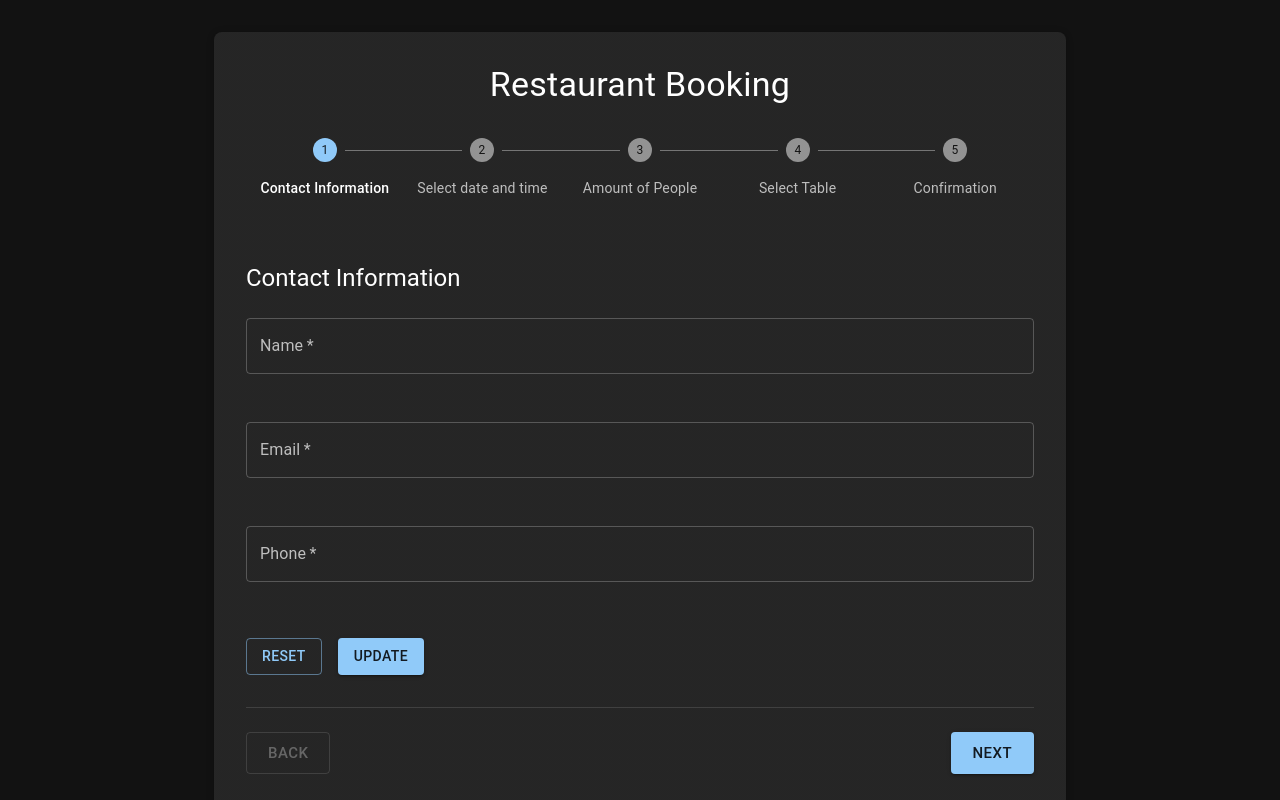
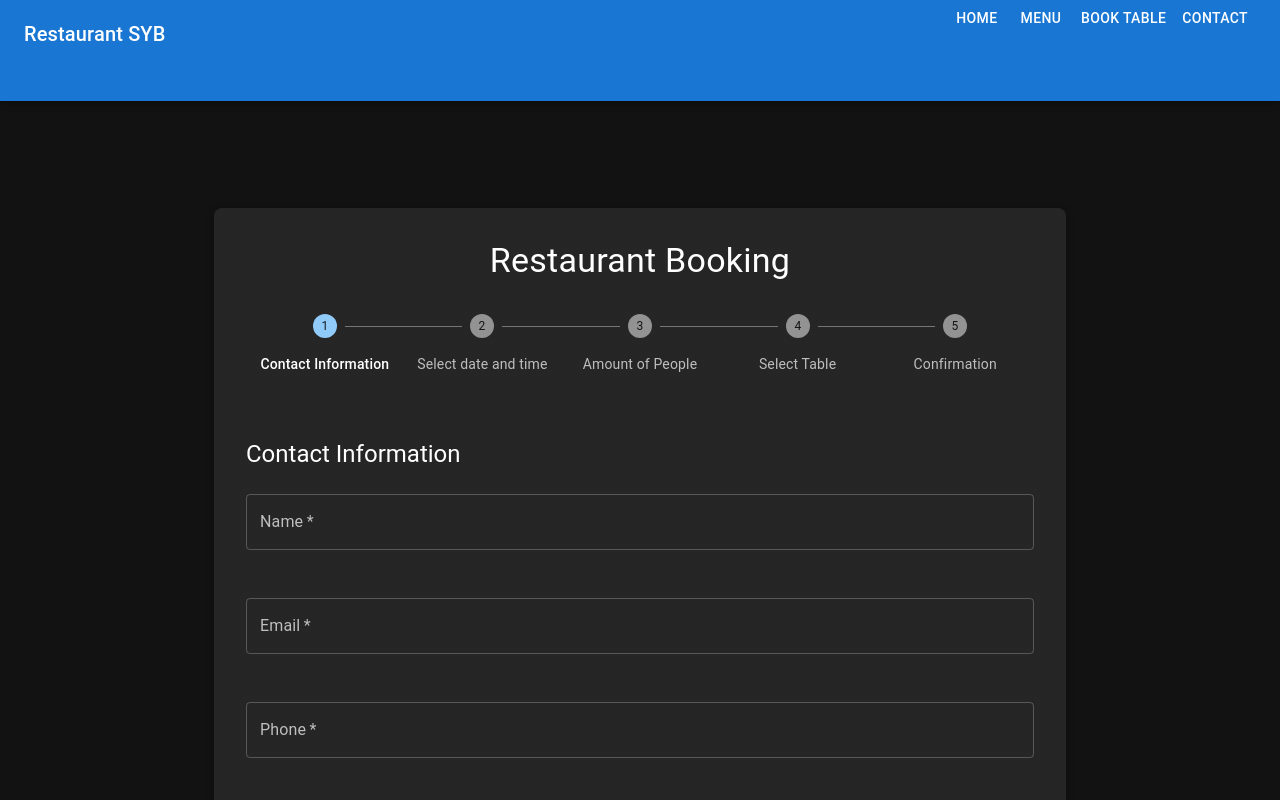
Before and after one commit to OssyCA/RestaurantReact, a React (Vite) app: page / in a window 1280 px wide. Shown: the top 800 px of the page. Built offline with nearby package versions, Linux system fonts and the light colour scheme.

Commit message:
added navbar

```diff
--- a/src/App.jsx
+++ b/src/App.jsx
@@ -1,6 +1,7 @@
 import BookingSteps from "./Components/BookingSteps";
 import { ThemeProvider, createTheme } from "@mui/material/styles";
 import CssBaseline from "@mui/material/CssBaseline";
+import Navbar from "./Components/Navbar";
 
 const darkTheme = createTheme({
   palette: {
@@ -11,10 +12,16 @@
 function App() {
   return (
     <>
-      <ThemeProvider theme={darkTheme}>
-        <CssBaseline />
-        <BookingSteps />
-      </ThemeProvider>
+      <header></header>
+      <Navbar />
+      <main>
+        <ThemeProvider theme={darkTheme}>
+          <CssBaseline />
+
+          <BookingSteps />
+        </ThemeProvider>
+      </main>
+      <footer></footer>
     </>
   );
 }
--- /dev/null
+++ b/src/Components/Navbar.jsx
@@ -0,0 +1,108 @@
+import * as React from "react";
+import PropTypes from "prop-types";
+import AppBar from "@mui/material/AppBar";
+import Box from "@mui/material/Box";
+import CssBaseline from "@mui/material/CssBaseline";
+import Divider from "@mui/material/Divider";
+import Drawer from "@mui/material/Drawer";
+import IconButton from "@mui/material/IconButton";
+import List from "@mui/material/List";
+import ListItem from "@mui/material/ListItem";
+import ListItemButton from "@mui/material/ListItemButton";
+import ListItemText from "@mui/material/ListItemText";
+import MenuIcon from "@mui/icons-material/Menu";
+import Toolbar from "@mui/material/Toolbar";
+import Typography from "@mui/material/Typography";
+import Button from "@mui/material/Button";
+
+const drawerWidth = 240;
+const navItems = ["Home", "Menu", "Book Table", "Contact"];
+
+function Navbar(props) {
+  const { window, children } = props;
+  const [mobileOpen, setMobileOpen] = React.useState(false);
+
+  const handleDrawerToggle = () => {
+    setMobileOpen((prevState) => !prevState);
+  };
+
+  const drawer = (
+    <Box onClick={handleDrawerToggle} sx={{ textAlign: "center" }}>
+      <Typography variant="h6" sx={{ my: 2 }}>
+        Restaurant SYB
+      </Typography>
+      <Divider />
+      <List>
+        {navItems.map((item) => (
+          <ListItem key={item} disablePadding>
+            <ListItemButton sx={{ textAlign: "center" }}>
+              <ListItemText primary={item} />
+            </ListItemButton>
+          </ListItem>
+        ))}
+      </List>
+    </Box>
+  );
+
+  const container =
+    window !== undefined ? () => window().document.body : undefined;
+
+  return (
+    <Box sx={{ display: "flex" }}>
+      <CssBaseline />
+      <AppBar component="nav">
+        <Toolbar>
+          <IconButton
+            color="inherit"
+            aria-label="open drawer"
+            edge="start"
+            onClick={handleDrawerToggle}
+            sx={{ mr: 2, display: { sm: "none" } }}
+          >
+            <MenuIcon />
+          </IconButton>
+          <Typography
+            variant="h6"
+            component="div"
+            sx={{ flexGrow: 1, display: { xs: "none", sm: "block" } }}
+          >
+            Restaurant SYB
+          </Typography>
+          <Box sx={{ display: { xs: "none", sm: "block" } }}>
+            {navItems.map((item) => (
+              <Button key={item} sx={{ color: "#fff" }}>
+                {item}
+              </Button>
+            ))}
+          </Box>
+        </Toolbar>
+      </AppBar>
+      <nav>
+        <Drawer
+          container={container}
+          variant="temporary"
+          open={mobileOpen}
+          onClose={handleDrawerToggle}
+          ModalProps={{
+            keepMounted: true, // Better open performance on mobile.
+          }}
+          sx={{
+            display: { xs: "block", sm: "none" },
+            "& .MuiDrawer-paper": {
+              boxSizing: "border-box",
+              width: drawerWidth,
+            },
+          }}
+        >
+          {drawer}
+        </Drawer>
+      </nav>
+      <Box component="main" sx={{ p: 3, width: "100%" }}>
+        <Toolbar />
+        {children}
+      </Box>
+    </Box>
+  );
+}
+
+export default Navbar;
```
